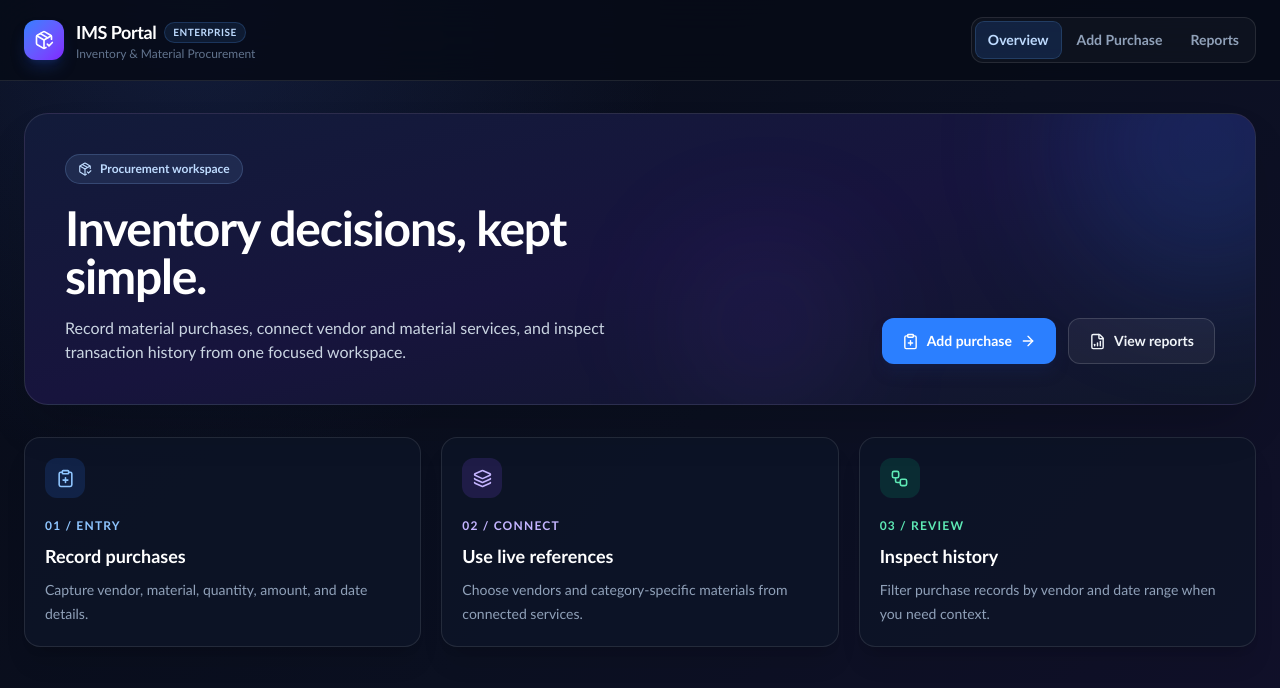
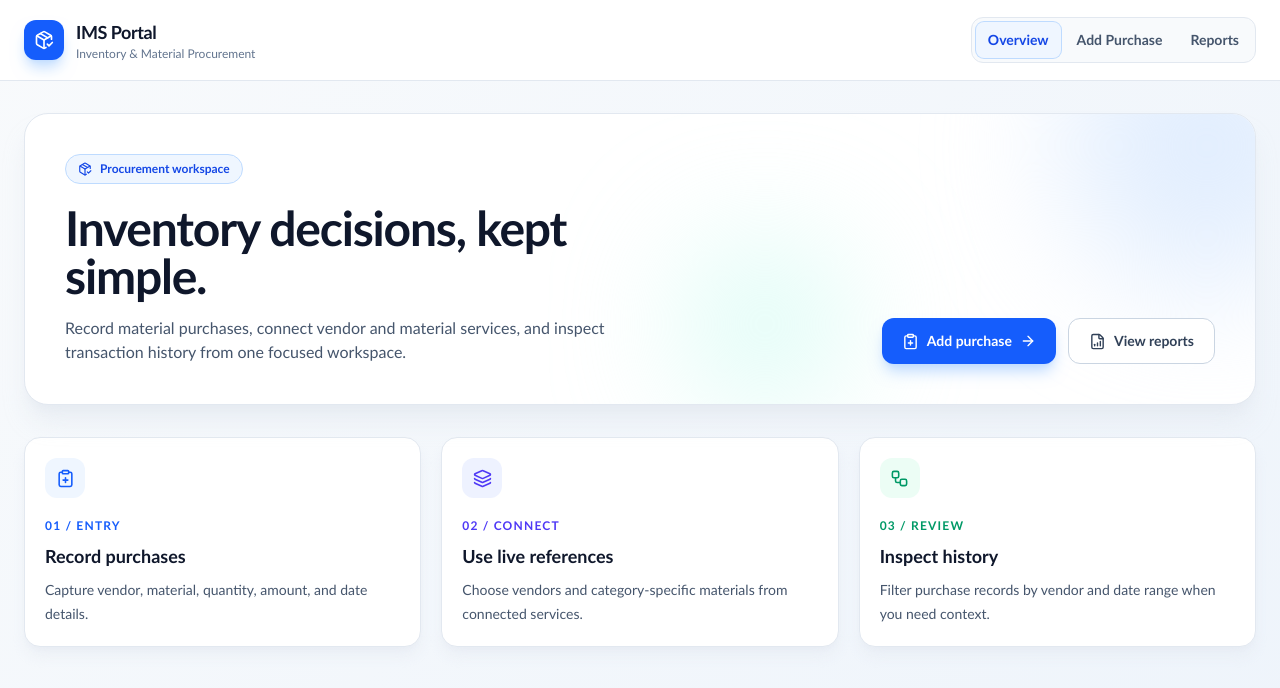
Before and after one commit to JaikishoreKC/IMS_React, a React (Vite) app in the folder ims-react/: page / in a window 1280 px wide. Shown: the top 688 px of the page. Built offline with nearby package versions, Linux system fonts and the light colour scheme.

Commit message:
feat: update styling across Navbar, Home, PurchaseEntry, PurchaseReports, and PurchaseSuccess components for improved UI consistency

```diff
--- a/ims-react/src/components/layout/Navbar.jsx
+++ b/ims-react/src/components/layout/Navbar.jsx
@@ -5,24 +5,24 @@ function Navbar() {
   const navLinkClass = ({ isActive }) =>
     `rounded-lg px-3 py-2 text-sm font-semibold transition ${
       isActive
-        ? "bg-blue-500/15 text-blue-200 ring-1 ring-blue-400/30"
-        : "text-slate-400 hover:bg-white/5 hover:text-white"
+        ? "bg-blue-50 text-blue-700 ring-1 ring-blue-200"
+        : "text-slate-600 hover:bg-slate-100 hover:text-slate-900"
     }`;
 
   return (
-    <header className="sticky top-0 z-50 border-b border-white/10 bg-[#070b17]/85 backdrop-blur-xl">
+    <header className="sticky top-0 z-50 border-b border-slate-200 bg-white/95 backdrop-blur-xl">
       <div className="mx-auto flex min-h-20 max-w-7xl items-center justify-between gap-6 px-4 sm:px-6">
-        <NavLink to="/" className="flex min-w-0 items-center gap-3 text-white">
-          <div className="flex h-10 w-10 shrink-0 items-center justify-center rounded-xl bg-gradient-to-br from-blue-500 to-violet-600 shadow-lg shadow-blue-900/40">
+        <NavLink
+          to="/"
+          className="flex min-w-0 items-center gap-3 text-slate-900"
+        >
+          <div className="flex h-10 w-10 shrink-0 items-center justify-center rounded-xl bg-blue-600 text-white shadow-lg shadow-blue-200">
             <PackageCheck size={20} />
           </div>
           <div className="min-w-0">
             <div className="flex items-center gap-2">
               <span className="text-lg font-bold tracking-tight">
                 IMS Portal
-              </span>
-              <span className="hidden rounded-full border border-blue-400/20 bg-blue-400/10 px-2 py-0.5 text-[10px] font-bold uppercase tracking-wider text-blue-200 sm:inline">
-                Enterprise
               </span>
             </div>
             <span className="hidden text-xs text-slate-500 sm:block">
@@ -31,7 +31,7 @@ function Navbar() {
           </div>
         </NavLink>
 
-        <nav className="flex items-center gap-1 rounded-xl border border-white/10 bg-white/[0.03] p-1">
+        <nav className="flex items-center gap-1 rounded-xl border border-slate-200 bg-slate-50 p-1">
           <NavLink to="/" end className={navLinkClass}>
             Overview
           </NavLink>
--- a/ims-react/src/index.css
+++ b/ims-react/src/index.css
@@ -2,8 +2,8 @@
 
 :root {
   font-family: "Trebuchet MS", "Segoe UI", sans-serif;
-  color: #e8edf7;
-  background: #070b17;
+  color: #1f2937;
+  background: #f4f7fb;
   font-synthesis: none;
   text-rendering: optimizeLegibility;
 }
@@ -21,9 +21,7 @@ body,
 
 body {
   min-width: 320px;
-  background:
-    radial-gradient(circle at 15% 0%, rgba(61, 91, 190, 0.2), transparent 30rem),
-    linear-gradient(135deg, #070b17 0%, #0b1021 54%, #11102a 100%);
+  background: linear-gradient(135deg, #f8fafc 0%, #eef4fb 100%);
 }
 
 button,
--- a/ims-react/src/pages/Home.jsx
+++ b/ims-react/src/pages/Home.jsx
@@ -11,19 +11,19 @@ import {
 function Home() {
   return (
     <div className="space-y-8">
-      <section className="relative overflow-hidden rounded-3xl border border-white/10 bg-gradient-to-br from-[#121b3a] via-[#17143d] to-[#10172a] px-6 py-8 text-white shadow-2xl shadow-black/20 sm:px-10 sm:py-10">
-        <div className="absolute -right-24 -top-28 h-72 w-72 rounded-full bg-blue-500/15 blur-3xl" />
-        <div className="absolute bottom-0 right-1/3 h-40 w-40 rounded-full bg-violet-500/10 blur-3xl" />
+      <section className="relative overflow-hidden rounded-3xl border border-slate-200 bg-white px-6 py-8 text-slate-900 shadow-xl shadow-slate-200/70 sm:px-10 sm:py-10">
+        <div className="absolute -right-24 -top-28 h-72 w-72 rounded-full bg-blue-100/80 blur-3xl" />
+        <div className="absolute bottom-0 right-1/3 h-40 w-40 rounded-full bg-teal-100/70 blur-3xl" />
         <div className="relative flex flex-col justify-between gap-8 lg:flex-row lg:items-end">
           <div className="max-w-2xl">
-            <div className="mb-5 inline-flex items-center gap-2 rounded-full border border-blue-300/20 bg-blue-300/10 px-3 py-1.5 text-xs font-semibold text-blue-200">
+            <div className="mb-5 inline-flex items-center gap-2 rounded-full border border-blue-200 bg-blue-50 px-3 py-1.5 text-xs font-semibold text-blue-700">
               <PackageCheck size={14} />
               Procurement workspace
             </div>
             <h1 className="max-w-xl text-3xl font-bold tracking-tight sm:text-5xl">
               Inventory decisions, kept simple.
             </h1>
-            <p className="mt-4 max-w-xl text-sm leading-6 text-slate-300 sm:text-base">
+            <p className="mt-4 max-w-xl text-sm leading-6 text-slate-600 sm:text-base">
               Record material purchases, connect vendor and material services,
               and inspect transaction history from one focused workspace.
             </p>
@@ -31,7 +31,7 @@ function Home() {
           <div className="flex flex-wrap gap-3">
             <Link
               to="/purchase"
-              className="inline-flex items-center gap-2 rounded-xl bg-blue-500 px-5 py-3 text-sm font-bold text-white shadow-lg shadow-blue-950/40 transition hover:bg-blue-400"
+              className="inline-flex items-center gap-2 rounded-xl bg-blue-600 px-5 py-3 text-sm font-bold text-white shadow-lg shadow-blue-200 transition hover:bg-blue-700"
             >
               <ClipboardPlus size={17} />
               Add purchase
@@ -39,7 +39,7 @@ function Home() {
             </Link>
             <Link
               to="/reports"
-              className="inline-flex items-center gap-2 rounded-xl border border-white/15 bg-white/5 px-5 py-3 text-sm font-bold text-slate-100 transition hover:bg-white/10"
+              className="inline-flex items-center gap-2 rounded-xl border border-slate-300 bg-white px-5 py-3 text-sm font-bold text-slate-700 transition hover:bg-slate-50"
             >
               <FileBarChart size={17} />
               View reports
@@ -49,44 +49,46 @@ function Home() {
       </section>
 
       <section className="grid gap-5 md:grid-cols-3">
-        <div className="rounded-2xl border border-white/10 bg-[#0d1427]/85 p-5 shadow-xl shadow-black/10">
-          <div className="flex h-10 w-10 items-center justify-center rounded-xl bg-blue-500/15 text-blue-300">
+        <div className="rounded-2xl border border-slate-200 bg-white p-5 shadow-lg shadow-slate-200/60">
+          <div className="flex h-10 w-10 items-center justify-center rounded-xl bg-blue-50 text-blue-600">
             <ClipboardPlus size={19} />
           </div>
-          <p className="mt-5 text-xs font-bold uppercase tracking-widest text-blue-300">
+          <p className="mt-5 text-xs font-bold uppercase tracking-widest text-blue-600">
             01 / Entry
           </p>
-          <h2 className="mt-2 text-lg font-bold text-white">
+          <h2 className="mt-2 text-lg font-bold text-slate-900">
             Record purchases
           </h2>
-          <p className="mt-2 text-sm leading-6 text-slate-400">
+          <p className="mt-2 text-sm leading-6 text-slate-600">
             Capture vendor, material, quantity, amount, and date details.
           </p>
         </div>
-        <div className="rounded-2xl border border-white/10 bg-[#0d1427]/85 p-5 shadow-xl shadow-black/10">
-          <div className="flex h-10 w-10 items-center justify-center rounded-xl bg-violet-500/15 text-violet-300">
+        <div className="rounded-2xl border border-slate-200 bg-white p-5 shadow-lg shadow-slate-200/60">
+          <div className="flex h-10 w-10 items-center justify-center rounded-xl bg-indigo-50 text-indigo-600">
             <Layers3 size={19} />
           </div>
-          <p className="mt-5 text-xs font-bold uppercase tracking-widest text-violet-300">
+          <p className="mt-5 text-xs font-bold uppercase tracking-widest text-indigo-600">
             02 / Connect
           </p>
-          <h2 className="mt-2 text-lg font-bold text-white">
+          <h2 className="mt-2 text-lg font-bold text-slate-900">
             Use live references
           </h2>
-          <p className="mt-2 text-sm leading-6 text-slate-400">
+          <p className="mt-2 text-sm leading-6 text-slate-600">
             Choose vendors and category-specific materials from connected
             services.
           </p>
         </div>
-        <div className="rounded-2xl border border-white/10 bg-[#0d1427]/85 p-5 shadow-xl shadow-black/10">
-          <div className="flex h-10 w-10 items-center justify-center rounded-xl bg-emerald-500/15 text-emerald-300">
+        <div className="rounded-2xl border border-slate-200 bg-white p-5 shadow-lg shadow-slate-200/60">
+          <div className="flex h-10 w-10 items-center justify-center rounded-xl bg-emerald-50 text-emerald-600">
             <Workflow size={19} />
           </div>
-          <p className="mt-5 text-xs font-bold uppercase tracking-widest text-emerald-300">
+          <p className="mt-5 text-xs font-bold uppercase tracking-widest text-emerald-600">
             03 / Review
           </p>
-          <h2 className="mt-2 text-lg font-bold text-white">Inspect history</h2>
-          <p className="mt-2 text-sm leading-6 text-slate-400">
+          <h2 className="mt-2 text-lg font-bold text-slate-900">
+            Inspect history
+          </h2>
+          <p className="mt-2 text-sm leading-6 text-slate-600">
             Filter purchase records by vendor and date range when you need
             context.
           </p>
```
Also changed, not shown: ims-react/src/pages/PurchaseEntry.jsx (+30 -26 lines), ims-react/src/pages/PurchaseReports.jsx (+23 -23 lines), ims-react/src/pages/PurchaseSuccess.jsx (+11 -11 lines).
